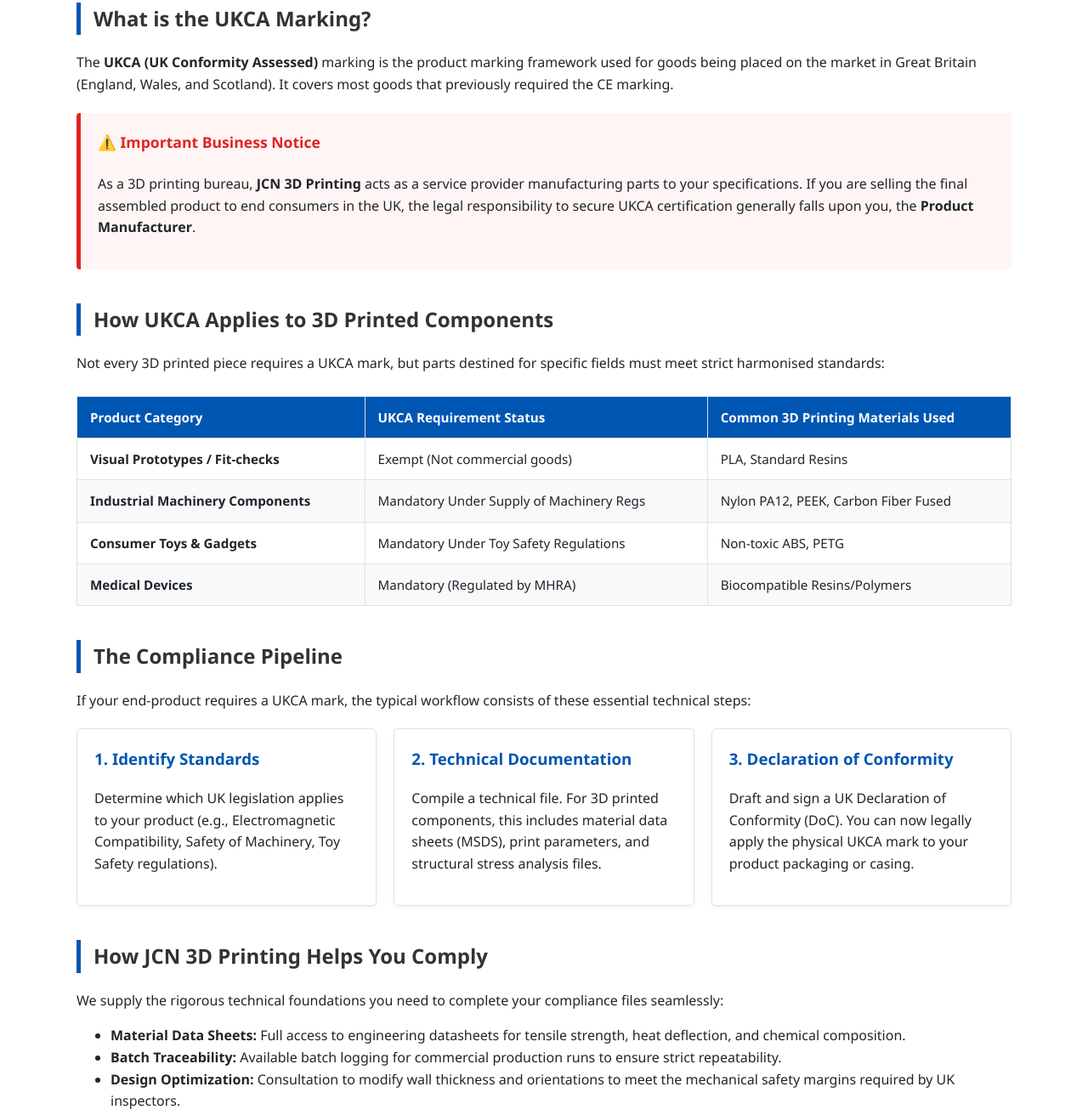
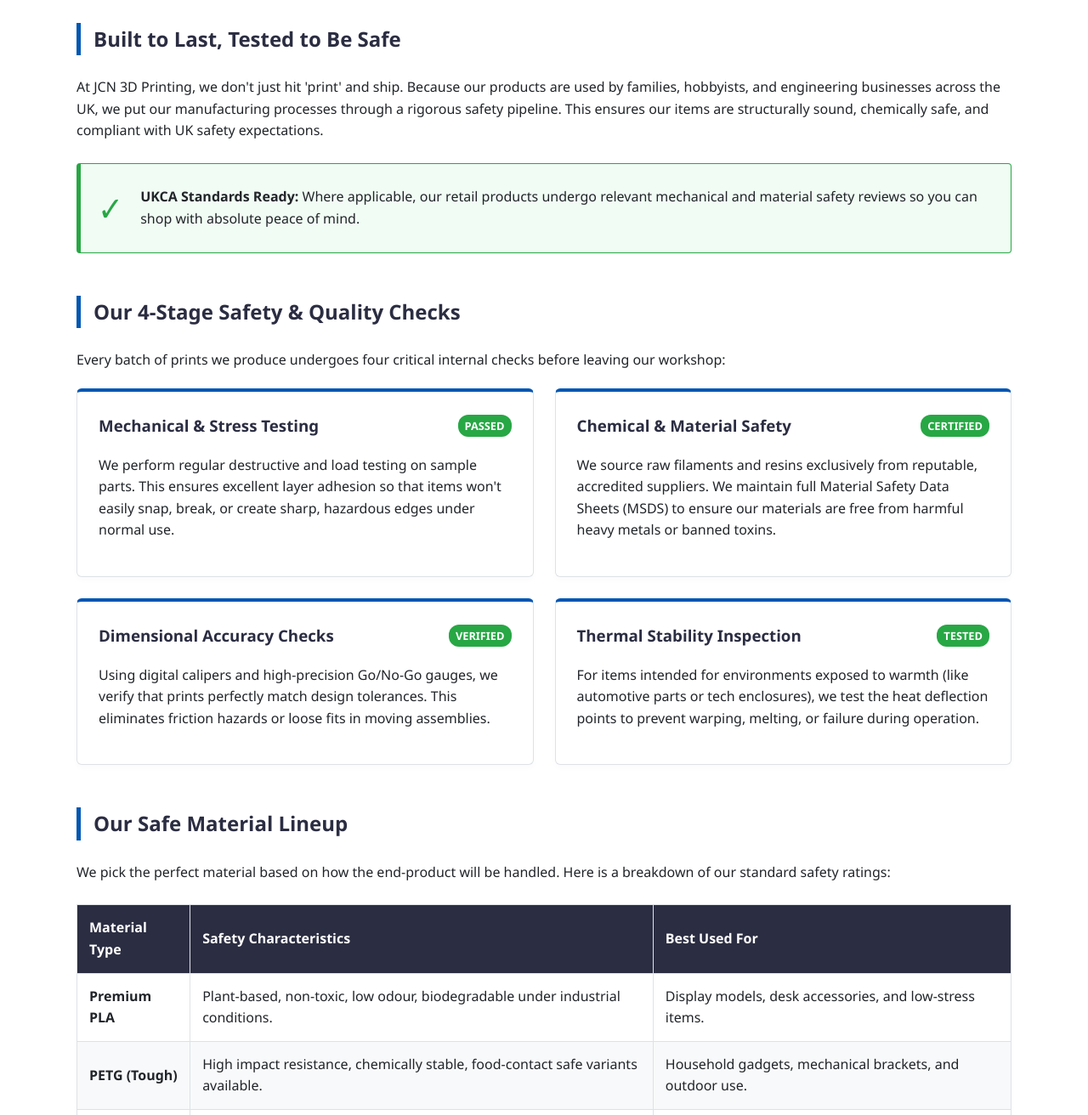
Before and after one commit to JCNUK/ukca, a plain HTML site: page index.html in a window 1280 px wide. Shown: the part 439-1751 px from the top of the page at 85% size. Drawn offline with Linux system fonts and the light colour scheme.

Commit message:
Update index.html

```diff
--- a/index.html
+++ b/index.html
@@ -3,14 +3,14 @@
 <head>
     <meta charset="UTF-8">
     <meta name="viewport" content="width=device-width, initial-scale=1.0">
-    <title>UKCA Compliance Guidelines | JCN 3D Printing</title>
+    <title>Product Safety & Quality Testing | JCN 3D Printing</title>
     <style>
-        /* Base Styling & Professional Color Palette */
+        /* Base Styling & Brand Palette */
         :root {
-            --primary-color: #0056b3; /* Professional UK Corporate Blue */
-            --secondary-color: #333333;
+            --primary-color: #0056b3; /* JCN Blue */
+            --success-color: #28a745; /* Safety Green */
+            --secondary-color: #2b2d42;
             --light-bg: #f8f9fa;
-            --accent-color: #e02424; /* Alert/Notice Red */
             --text-dark: #212529;
             --border-color: #dee2e6;
         }
@@ -24,14 +24,12 @@
             padding: 0;
         }
 
-        /* Container Alignment */
         .container {
             max-width: 1100px;
             margin: 0 auto;
             padding: 20px;
         }
 
-        /* Header Navigation Spaceholder */
         header {
             background-color: var(--secondary-color);
             color: #ffffff;
@@ -49,71 +47,111 @@
             color: var(--primary-color);
         }
 
-        /* Hero Banner Section */
+        /* Hero Banner */
         .hero {
             background-color: var(--light-bg);
-            padding: 40px 20px;
+            padding: 50px 20px;
             text-align: center;
             border-bottom: 1px solid var(--border-color);
             margin-bottom: 40px;
         }
 
         .hero h1 {
-            color: var(--primary-color);
+            color: var(--secondary-color);
             margin-top: 0;
-            font-size: 2.5rem;
+            font-size: 2.6rem;
         }
 
         .hero p {
             font-size: 1.2rem;
             color: #555;
             max-width: 800px;
-            margin: 0 auto;
+            margin: 10px auto 0;
         }
 
-        /* Main Content Structure */
+        /* Content Sections */
         .content-section {
-            margin-bottom: 40px;
+            margin-bottom: 50px;
         }
 
         h2 {
             color: var(--secondary-color);
             border-left: 5px solid var(--primary-color);
             padding-left: 15px;
-            margin-bottom: 20px;
+            margin-bottom: 25px;
         }
 
-        /* Callout Box for Important Notices */
-        .alert-box {
-            background-color: #fff5f5;
-            border-left: 5px solid var(--accent-color);
+        /* Safety Stamp/Badge Box */
+        .badge-box {
+            background-color: #f1fcf4;
+            border: 1px solid var(--success-color);
+            border-left: 5px solid var(--success-color);
             padding: 20px;
-            margin: 20px 0;
+            margin: 25px 0;
             border-radius: 4px;
+            display: flex;
+            align-items: center;
+            gap: 20px;
         }
 
-        .alert-box h4 {
-            margin-top: 0;
-            color: var(--accent-color);
-            font-size: 1.1rem;
+        .badge-icon {
+            font-size: 2.5rem;
+            color: var(--success-color);
         }
 
-        /* Table Design for Rapid Data Processing */
+        /* Testing Grid */
+        .grid-2 {
+            display: grid;
+            grid-template-columns: repeat(auto-fit, minmax(450px, 1fr));
+            gap: 25px;
+            margin-top: 20px;
+        }
+
+        @media (max-width: 600px) {
+            .grid-2 { grid-template-columns: 1fr; }
+        }
+
+        .test-card {
+            background: white;
+            border: 1px solid var(--border-color);
+            border-top: 4px solid var(--primary-color);
+            padding: 25px;
+            border-radius: 6px;
+            box-shadow: 0 4px 6px rgba(0,0,0,0.02);
+        }
+
+        .test-card h3 {
+            margin-top: 0;
+            color: var(--secondary-color);
+            display: flex;
+            justify-content: space-between;
+            align-items: center;
+        }
+
+        .status-tag {
+            font-size: 0.8rem;
+            background-color: var(--success-color);
+            color: white;
+            padding: 3px 8px;
+            border-radius: 12px;
+            text-transform: uppercase;
+        }
+
+        /* Materials Table */
         table {
             width: 100%;
             border-collapse: collapse;
             margin: 25px 0;
-            font-size: 0.95rem;
         }
 
         table th, table td {
             border: 1px solid var(--border-color);
-            padding: 12px 15px;
+            padding: 14px;
             text-align: left;
         }
 
         table th {
-            background-color: var(--primary-color);
+            background-color: var(--secondary-color);
             color: white;
         }
 
@@ -121,33 +159,11 @@
             background-color: var(--light-bg);
         }
 
-        /* Grid Layout for Steps or Cards */
-        .grid-3 {
-            display: grid;
-            grid-template-columns: repeat(auto-fit, minmax(300px, 1fr));
-            gap: 20px;
-            margin-top: 20px;
-        }
-
-        .card {
-            background: white;
-            border: 1px solid var(--border-color);
-            padding: 20px;
-            border-radius: 6px;
-            box-shadow: 0 2px 4px rgba(0,0,0,0.05);
-        }
-
-        .card h3 {
-            margin-top: 0;
-            color: var(--primary-color);
-        }
-
-        /* Footer */
         footer {
             background-color: var(--secondary-color);
             color: #ccc;
             text-align: center;
-            padding: 30px 20px;
+            padding: 35px 20px;
             margin-top: 60px;
             font-size: 0.9rem;
         }
@@ -167,95 +183,95 @@
     </header>
 
     <section class="hero">
-        <h1>UKCA Marking & 3D Printing Guidelines</h1>
-        <p>Your guide to navigating product conformity compliance for additive manufacturing in the UK market.</p>
+        <h1>Our Product Safety & Testing Standards</h1>
+        <p>How we test, inspect, and verify every 3D print to guarantee British quality and conformity.</p>
     </section>
 
     <main class="container">
 
         <section class="content-section">
-            <h2>What is the UKCA Marking?</h2>
-            <p>The <strong>UKCA (UK Conformity Assessed)</strong> marking is the product marking framework used for goods being placed on the market in Great Britain (England, Wales, and Scotland). It covers most goods that previously required the CE marking.</p>
+            <h2>Built to Last, Tested to Be Safe</h2>
+            <p>At JCN 3D Printing, we don't just hit 'print' and ship. Because our products are used by families, hobbyists, and engineering businesses across the UK, we put our manufacturing processes through a rigorous safety pipeline. This ensures our items are structurally sound, chemically safe, and compliant with UK safety expectations.</p>
 
-            <div class="alert-box">
-                <h4>⚠️ Important Business Notice</h4>
-                <p>As a 3D printing bureau, <strong>JCN 3D Printing</strong> acts as a service provider manufacturing parts to your specifications. If you are selling the final assembled product to end consumers in the UK, the legal responsibility to secure UKCA certification generally falls upon you, the <strong>Product Manufacturer</strong>.</p>
+            <div class="badge-box">
+                <div class="badge-icon">✓</div>
+                <div>
+                    <strong>UKCA Standards Ready:</strong> Where applicable, our retail products undergo relevant mechanical and material safety reviews so you can shop with absolute peace of mind.
+                </div>
             </div>
         </section>
 
         <section class="content-section">
-            <h2>How UKCA Applies to 3D Printed Components</h2>
-            <p>Not every 3D printed piece requires a UKCA mark, but parts destined for specific fields must meet strict harmonised standards:</p>
+            <h2>Our 4-Stage Safety & Quality Checks</h2>
+            <p>Every batch of prints we produce undergoes four critical internal checks before leaving our workshop:</p>
+
+            <div class="grid-2">
+                <div class="card test-card">
+                    <h3>Mechanical & Stress Testing <span class="status-tag">Passed</span></h3>
+                    <p>We perform regular destructive and load testing on sample parts. This ensures excellent layer adhesion so that items won't easily snap, break, or create sharp, hazardous edges under normal use.</p>
+                </div>
+
+                <div class="card test-card">
+                    <h3>Chemical & Material Safety <span class="status-tag">Certified</span></h3>
+                    <p>We source raw filaments and resins exclusively from reputable, accredited suppliers. We maintain full Material Safety Data Sheets (MSDS) to ensure our materials are free from harmful heavy metals or banned toxins.</p>
+                </div>
+
+                <div class="card test-card">
+                    <h3>Dimensional Accuracy Checks <span class="status-tag">Verified</span></h3>
+                    <p>Using digital calipers and high-precision Go/No-Go gauges, we verify that prints perfectly match design tolerances. This eliminates friction hazards or loose fits in moving assemblies.</p>
+                </div>
+
+                <div class="card test-card">
+                    <h3>Thermal Stability Inspection <span class="status-tag">Tested</span></h3>
+                    <p>For items intended for environments exposed to warmth (like automotive parts or tech enclosures), we test the heat deflection points to prevent warping, melting, or failure during operation.</p>
+                </div>
+            </div>
+        </section>
+
+        <section class="content-section">
+            <h2>Our Safe Material Lineup</h2>
+            <p>We pick the perfect material based on how the end-product will be handled. Here is a breakdown of our standard safety ratings:</p>
 
             <table>
                 <thead>
                     <tr>
-                        <th>Product Category</th>
-                        <th>UKCA Requirement Status</th>
-                        <th>Common 3D Printing Materials Used</th>
+                        <th>Material Type</th>
+                        <th>Safety Characteristics</th>
+                        <th>Best Used For</th>
                     </tr>
                 </thead>
                 <tbody>
                     <tr>
-                        <td><strong>Visual Prototypes / Fit-checks</strong></td>
-                        <td>Exempt (Not commercial goods)</td>
-                        <td>PLA, Standard Resins</td>
+                        <td><strong>Premium PLA</strong></td>
+                        <td>Plant-based, non-toxic, low odour, biodegradable under industrial conditions.</td>
+                        <td>Display models, desk accessories, and low-stress items.</td>
                     </tr>
                     <tr>
-                        <td><strong>Industrial Machinery Components</strong></td>
-                        <td>Mandatory Under Supply of Machinery Regs</td>
-                        <td>Nylon PA12, PEEK, Carbon Fiber Fused</td>
+                        <td><strong>PETG (Tough)</strong></td>
+                        <td>High impact resistance, chemically stable, food-contact safe variants available.</td>
+                        <td>Household gadgets, mechanical brackets, and outdoor use.</td>
                     </tr>
                     <tr>
-                        <td><strong>Consumer Toys & Gadgets</strong></td>
-                        <td>Mandatory Under Toy Safety Regulations</td>
-                        <td>Non-toxic ABS, PETG</td>
-                    </tr>
-                    <tr>
-                        <td><strong>Medical Devices</strong></td>
-                        <td>Mandatory (Regulated by MHRA)</td>
-                        <td>Biocompatible Resins/Polymers</td>
+                        <td><strong>ABS / ASA</strong></td>
+                        <td>High UV and thermal resistance. Flame-retardant options available.</td>
+                        <td>Automotive parts, engineering prototypes, and enclosures.</td>
                     </tr>
                 </tbody>
             </table>
         </section>
 
-        <section class="content-section">
-            <h2>The Compliance Pipeline</h2>
-            <p>If your end-product requires a UKCA mark, the typical workflow consists of these essential technical steps:</p>
-
-            <div class="grid-3">
-                <div class="card">
-                    <h3>1. Identify Standards</h3>
-                    <p>Determine which UK legislation applies to your product (e.g., Electromagnetic Compatibility, Safety of Machinery, Toy Safety regulations).</p>
-                </div>
-                <div class="card">
-                    <h3>2. Technical Documentation</h3>
-                    <p>Compile a technical file. For 3D printed components, this includes material data sheets (MSDS), print parameters, and structural stress analysis files.</p>
-                </div>
-                <div class="card">
-                    <h3>3. Declaration of Conformity</h3>
-                    <p>Draft and sign a UK Declaration of Conformity (DoC). You can now legally apply the physical UKCA mark to your product packaging or casing.</p>
-                </div>
-            </div>
-        </section>
-
-        <section class="content-section">
-            <h2>How JCN 3D Printing Helps You Comply</h2>
-            <p>We supply the rigorous technical foundations you need to complete your compliance files seamlessly:</p>
-            <ul>
-                <li><strong>Material Data Sheets:</strong> Full access to engineering datasheets for tensile strength, heat deflection, and chemical composition.</li>
-                <li><strong>Batch Traceability:</strong> Available batch logging for commercial production runs to ensure strict repeatability.</li>
-                <li><strong>Design Optimization:</strong> Consultation to modify wall thickness and orientations to meet the mechanical safety margins required by UK inspectors.</li>
-            </ul>
+        <section class="content-section" style="text-align: center; background: var(--light-bg); padding: 30px; border-radius: 6px;">
+            <h2>Have Specific Safety Queries?</h2>
+            <p>If you require specific batch testing data, certificates of conformity, or material safety sheets for your commercial orders, please let us know.</p>
+            <p><a href="https://jcn-uk.com/contact" style="background: var(--primary-color); color: white; padding: 12px 25px; text-decoration: none; border-radius: 4px; display: inline-block; font-weight: bold; margin-top: 10px;">Request Technical Data Sheets</a></p>
         </section>
 
     </main>
 
     <footer>
         <div class="container">
-            <p>&copy; 2026 JCN 3D Printing. All rights reserved.</p>
-            <p>Need support with your next industrial printing batch? <a href="https://jcn-uk.com/contact">Contact Our Engineering Team</a></p>
+            <p>&copy; 2026 JCN 3D Printing. Registered in the UK.</p>
+            <p>Return to <a href="https://jcn-uk.com">JCN Main Website</a></p>
         </div>
     </footer>
 
```
